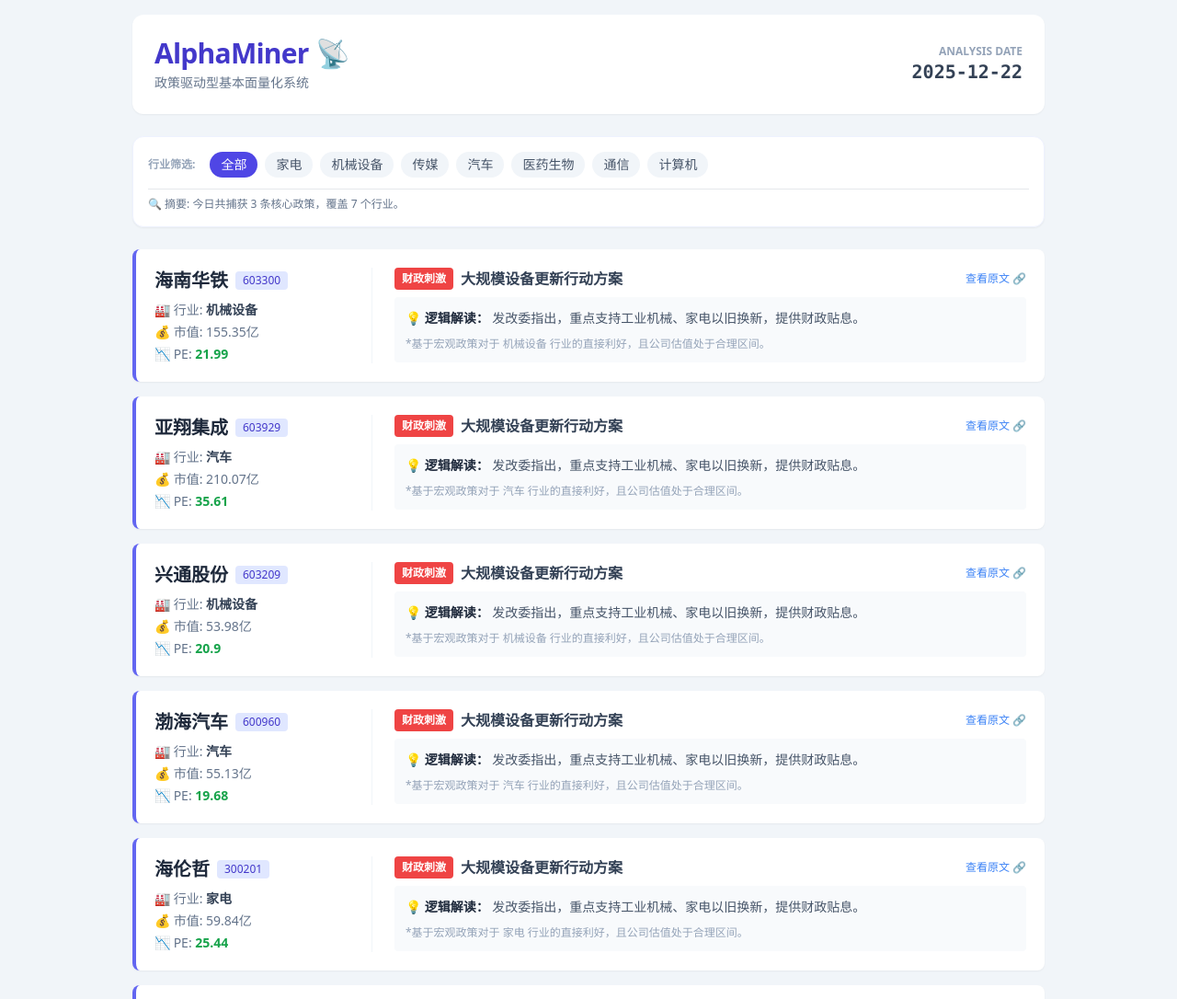
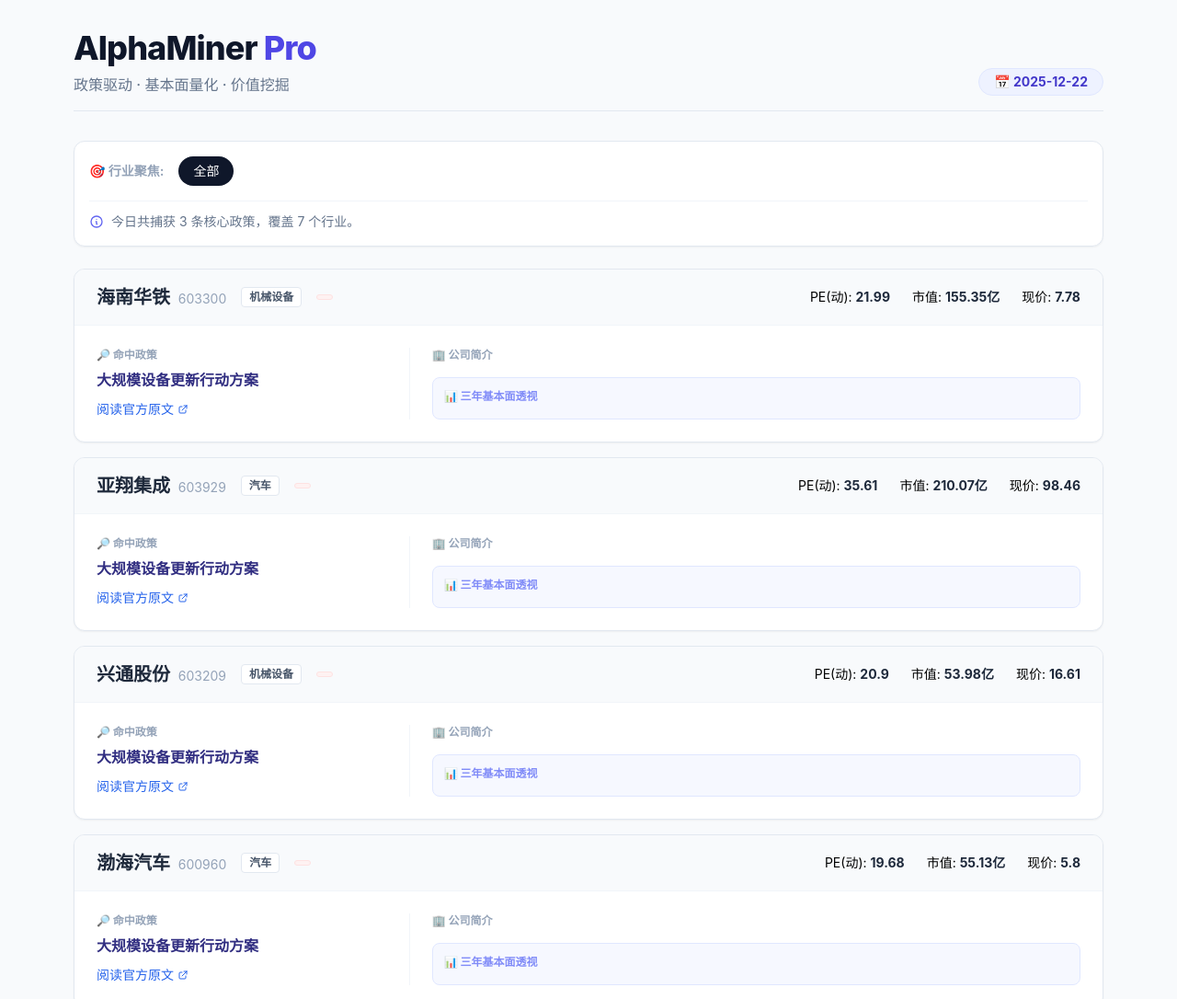
Before and after one commit to daqianwu113-lang/stock-daily_new, a plain HTML site: page docs/index.html in a window 1280 px wide. Shown: the top 1086 px of the page at 92% size. Drawn offline with nearby package versions, Linux system fonts and the light colour scheme.

Commit message:
Update index.html

```diff
--- a/docs/index.html
+++ b/docs/index.html
@@ -3,117 +3,127 @@
 <head>
     <meta charset="UTF-8">
     <meta name="viewport" content="width=device-width, initial-scale=1.0">
-    <title>AlphaMiner 深度投研</title>
+    <title>AlphaMiner - 深度投研日报</title>
     <script src="https://unpkg.com/vue@3/dist/vue.global.js"></script>
     <script src="https://cdn.tailwindcss.com"></script>
+    <!-- 引入中文字体优化 -->
     <style>
+        body { font-family: -apple-system, BlinkMacSystemFont, "Segoe UI", Roboto, "Helvetica Neue", Arial, "Noto Sans", sans-serif; background-color: #f8fafc; }
         [v-cloak] { display: none; }
-        .fade-enter-active, .fade-leave-active { transition: opacity 0.5s; }
-        .fade-enter-from, .fade-leave-to { opacity: 0; }
+        /* 自定义滚动条 */
+        ::-webkit-scrollbar { width: 6px; }
+        ::-webkit-scrollbar-track { background: #f1f1f1; }
+        ::-webkit-scrollbar-thumb { background: #cbd5e1; border-radius: 3px; }
     </style>
 </head>
-<body class="bg-slate-100 text-slate-800">
-    <div id="app" class="max-w-5xl mx-auto p-4" v-cloak>
+<body>
+    <div id="app" class="max-w-6xl mx-auto px-4 py-8" v-cloak>
 
-        <!-- 顶部通栏 -->
-        <header class="bg-white rounded-xl shadow-sm p-6 mb-6 flex flex-col md:flex-row justify-between items-center">
+        <!-- 头部 -->
+        <div class="flex flex-col md:flex-row justify-between items-end mb-8 border-b border-slate-200 pb-4">
             <div>
-                <h1 class="text-3xl font-extrabold text-indigo-700 tracking-tight">AlphaMiner 📡</h1>
-                <p class="text-slate-500 mt-1 text-sm">政策驱动型基本面量化系统</p>
+                <h1 class="text-4xl font-extrabold text-slate-900 tracking-tight">AlphaMiner <span class="text-indigo-600">Pro</span></h1>
+                <p class="text-slate-500 mt-2 font-medium">政策驱动 · 基本面量化 · 价值挖掘</p>
             </div>
-            <div class="mt-4 md:mt-0 text-right">
-                <div class="text-xs font-bold text-slate-400 uppercase">Analysis Date</div>
-                <div class="text-xl font-mono font-bold text-slate-700">{{ report.date }}</div>
+            <div class="text-right mt-4 md:mt-0">
+                <div class="inline-block bg-indigo-50 text-indigo-700 px-4 py-1 rounded-full text-sm font-bold border border-indigo-100">
+                    📅 {{ report.date }}
+                </div>
             </div>
-        </header>
+        </div>
 
-        <!-- 这里的加载状态 -->
-        <div v-if="loading" class="text-center py-20 text-slate-400">
-            <p class="animate-pulse">正在连接数据中心...</p>
+        <div v-if="loading" class="py-20 text-center">
+            <div class="inline-block w-8 h-8 border-4 border-indigo-200 border-t-indigo-600 rounded-full animate-spin mb-4"></div>
+            <p class="text-slate-400">正在从云端同步最新挖掘数据...</p>
         </div>
 
         <div v-else>
-            <!-- 1. 筛选控制台 -->
-            <div class="bg-white rounded-xl shadow-sm p-4 mb-6 sticky top-2 z-10 border border-indigo-50">
-                <div class="flex flex-wrap items-center gap-2">
-                    <span class="text-xs font-bold text-slate-400 mr-2 uppercase">行业筛选:</span>
+            <!-- 筛选器 (修复了点击问题) -->
+            <div class="bg-white rounded-xl shadow-sm border border-slate-200 p-4 mb-6 sticky top-4 z-20">
+                <div class="flex items-center space-x-2 overflow-x-auto pb-1">
+                    <span class="text-sm font-bold text-slate-400 whitespace-nowrap mr-2">🎯 行业聚焦:</span>
 
-                    <!-- 全部按钮 -->
                     <button
-                        @click="currentFilter = '全部'"
-                        :class="currentFilter === '全部' ? 'bg-indigo-600 text-white' : 'bg-slate-100 text-slate-600 hover:bg-slate-200'"
-                        class="px-3 py-1 rounded-full text-sm font-medium transition-colors">
+                        @click="currentFilter = 'All'"
+                        :class="currentFilter === 'All' ? 'bg-slate-900 text-white' : 'bg-slate-100 text-slate-600 hover:bg-slate-200'"
+                        class="px-4 py-1.5 rounded-full text-sm font-medium transition-all whitespace-nowrap">
                         全部
                     </button>
 
-                    <!-- 各行业按钮 -->
                     <button
-                        v-for="ind in report.all_industries"
+                        v-for="ind in report.industries"
                         :key="ind"
                         @click="currentFilter = ind"
-                        :class="currentFilter === ind ? 'bg-indigo-600 text-white' : 'bg-slate-100 text-slate-600 hover:bg-slate-200'"
-                        class="px-3 py-1 rounded-full text-sm font-medium transition-colors">
+                        :class="currentFilter === ind ? 'bg-indigo-600 text-white shadow-md shadow-indigo-200' : 'bg-white border border-slate-200 text-slate-600 hover:border-indigo-300 hover:text-indigo-600'"
+                        class="px-4 py-1.5 rounded-full text-sm font-medium transition-all whitespace-nowrap">
                         {{ ind }}
                     </button>
                 </div>
-                <div class="mt-3 text-xs text-slate-500 border-t pt-2">
-                    🔍 摘要: {{ report.summary }}
+                <!-- 摘要显示 -->
+                <div class="mt-3 pt-3 border-t border-slate-100 text-sm text-slate-500 flex items-center">
+                    <svg class="w-4 h-4 mr-2 text-indigo-500" fill="none" stroke="currentColor" viewBox="0 0 24 24"><path stroke-linecap="round" stroke-linejoin="round" stroke-width="2" d="M13 16h-1v-4h-1m1-4h.01M21 12a9 9 0 11-18 0 9 9 0 0118 0z"></path></svg>
+                    {{ report.summary }}
                 </div>
             </div>
 
-            <!-- 2. 个股及逻辑展示卡片流 -->
-            <div class="grid grid-cols-1 gap-4">
-                <transition-group name="fade">
-                    <div v-for="stock in filteredStocks" :key="stock.code" class="bg-white rounded-lg shadow-sm hover:shadow-md transition-shadow duration-300 overflow-hidden border-l-4 border-indigo-500">
-                        <div class="p-5 flex flex-col md:flex-row justify-between">
+            <!-- 股票卡片列表 -->
+            <div class="space-y-4">
+                <div v-for="stock in filteredStocks" :key="stock.code" class="bg-white rounded-xl shadow-sm border border-slate-200 hover:shadow-lg transition-shadow duration-300 overflow-hidden">
 
-                            <!-- 左侧：股票基本信息 -->
-                            <div class="flex items-start w-full md:w-1/4 mb-4 md:mb-0 border-b md:border-b-0 md:border-r border-slate-100 pb-4 md:pb-0 md:pr-4">
-                                <div>
-                                    <div class="flex items-center">
-                                        <h3 class="text-xl font-bold text-slate-800">{{ stock.name }}</h3>
-                                        <span class="ml-2 text-xs bg-indigo-100 text-indigo-700 px-2 py-0.5 rounded">{{ stock.code }}</span>
-                                    </div>
-                                    <div class="mt-2 text-sm text-slate-500 flex flex-col gap-1">
-                                        <span>🏭 行业: <b class="text-slate-700">{{ stock.industry }}</b></span>
-                                        <span>💰 市值: {{ stock.market_cap }}</span>
-                                        <span>📉 PE: <b class="text-green-600">{{ stock.pe }}</b></span>
-                                    </div>
-                                </div>
+                    <!-- 卡片头部：基本信息 -->
+                    <div class="bg-slate-50 px-6 py-4 flex flex-col md:flex-row justify-between md:items-center border-b border-slate-100">
+                        <div class="flex items-center gap-4">
+                            <div>
+                                <h3 class="text-xl font-bold text-slate-800">{{ stock.name }} <span class="text-sm font-normal text-slate-400 ml-1">{{ stock.code }}</span></h3>
                             </div>
-
-                            <!-- 右侧：政策逻辑与解读 -->
-                            <div class="w-full md:w-3/4 md:pl-6">
-                                <div class="flex items-center justify-between mb-2">
-                                    <div class="flex items-center gap-2">
-                                        <span class="text-xs font-bold text-white bg-red-500 px-2 py-1 rounded">
-                                            {{ stock.policy_type }}
-                                        </span>
-                                        <h4 class="font-bold text-slate-700">{{ stock.policy_title }}</h4>
-                                    </div>
-                                    <!-- 链接按钮 -->
-                                    <a :href="stock.policy_url" target="_blank" class="text-xs flex items-center text-blue-500 hover:underline">
-                                        查看原文 🔗
-                                    </a>
-                                </div>
-
-                                <div class="bg-slate-50 rounded p-3 text-sm text-slate-600 leading-relaxed">
-                                    <span class="font-bold text-slate-800">💡 逻辑解读：</span>
-                                    {{ stock.policy_desc }}
-                                    <div class="mt-2 text-xs text-slate-400">
-                                        *基于宏观政策对于 {{ stock.industry }} 行业的直接利好，且公司估值处于合理区间。
-                                    </div>
-                                </div>
-                            </div>
-
+                            <span class="px-2 py-0.5 rounded text-xs font-semibold bg-white border border-slate-200 text-slate-600">
+                                {{ stock.industry }}
+                            </span>
+                            <span class="px-2 py-0.5 rounded text-xs font-semibold bg-red-50 text-red-600 border border-red-100">
+                                {{ stock.policy_tag }}
+                            </span>
+                        </div>
+                        <div class="mt-2 md:mt-0 flex gap-6 text-sm">
+                            <div>PE(动): <span class="font-bold text-slate-800">{{ stock.pe }}</span></div>
+                            <div>市值: <span class="font-bold text-slate-800">{{ stock.market_cap }}</span></div>
+                            <div>现价: <span class="font-bold text-slate-800">{{ stock.price }}</span></div>
                         </div>
                     </div>
-                </transition-group>
+
+                    <!-- 卡片主体：双栏布局 -->
+                    <div class="p-6 grid grid-cols-1 md:grid-cols-3 gap-6">
+
+                        <!-- 左侧：政策逻辑 (1/3 宽度) -->
+                        <div class="col-span-1 border-r border-slate-100 pr-0 md:pr-6">
+                            <h4 class="text-xs font-bold text-slate-400 uppercase mb-2">🔎 命中政策</h4>
+                            <p class="font-bold text-indigo-900 mb-2 leading-snug">{{ stock.policy_title }}</p>
+                            <a :href="stock.policy_url" target="_blank" class="inline-flex items-center text-sm text-blue-600 hover:text-blue-800 font-medium hover:underline">
+                                阅读官方原文
+                                <svg class="w-3 h-3 ml-1" fill="none" stroke="currentColor" viewBox="0 0 24 24"><path stroke-linecap="round" stroke-linejoin="round" stroke-width="2" d="M10 6H6a2 2 0 00-2 2v10a2 2 0 002 2h10a2 2 0 002-2v-4M14 4h6m0 0v6m0-6L10 14"></path></svg>
+                            </a>
+                        </div>
+
+                        <!-- 右侧：公司深度 & 财务 (2/3 宽度) -->
+                        <div class="col-span-1 md:col-span-2">
+                            <div class="mb-4">
+                                <h4 class="text-xs font-bold text-slate-400 uppercase mb-1">🏢 公司简介</h4>
+                                <p class="text-sm text-slate-600 leading-relaxed">{{ stock.profile_highlight }}</p>
+                            </div>
+                            <div class="bg-indigo-50/50 rounded-lg p-3 border border-indigo-100">
+                                <h4 class="text-xs font-bold text-indigo-400 uppercase mb-1">📊 三年基本面透视</h4>
+                                <p class="text-sm text-slate-700 leading-relaxed font-medium">
+                                    {{ stock.analysis }}
+                                </p>
+                            </div>
+                        </div>
+                    </div>
+
+                </div>
             </div>
 
-            <!-- 空状态 -->
-            <div v-if="filteredStocks.length === 0" class="text-center py-10 text-slate-400">
-                该分类下暂无符合严苛筛选标准的标的
+            <!-- 空状态提示 -->
+            <div v-if="filteredStocks.length === 0" class="text-center py-12 bg-white rounded-xl border border-dashed border-slate-300">
+                <p class="text-slate-400">当前筛选条件下暂无数据，请切换全部查看。</p>
             </div>
         </div>
     </div>
@@ -124,13 +134,13 @@
             data() {
                 return {
                     loading: true,
-                    currentFilter: '全部',
-                    report: { stocks: [], all_industries: [] }
+                    currentFilter: 'All',
+                    report: { stocks: [], industries: [], summary: "" }
                 }
             },
             computed: {
                 filteredStocks() {
-                    if (this.currentFilter === '全部') {
+                    if (this.currentFilter === 'All') {
                         return this.report.stocks;
                     }
                     return this.report.stocks.filter(s => s.industry === this.currentFilter);
@@ -143,7 +153,7 @@
                         this.report = data;
                         this.loading = false;
                     })
-                    .catch(e => console.error("加载失败", e))
+                    .catch(e => console.error("Data load failed", e))
             }
         }).mount('#app')
     </script>
```
